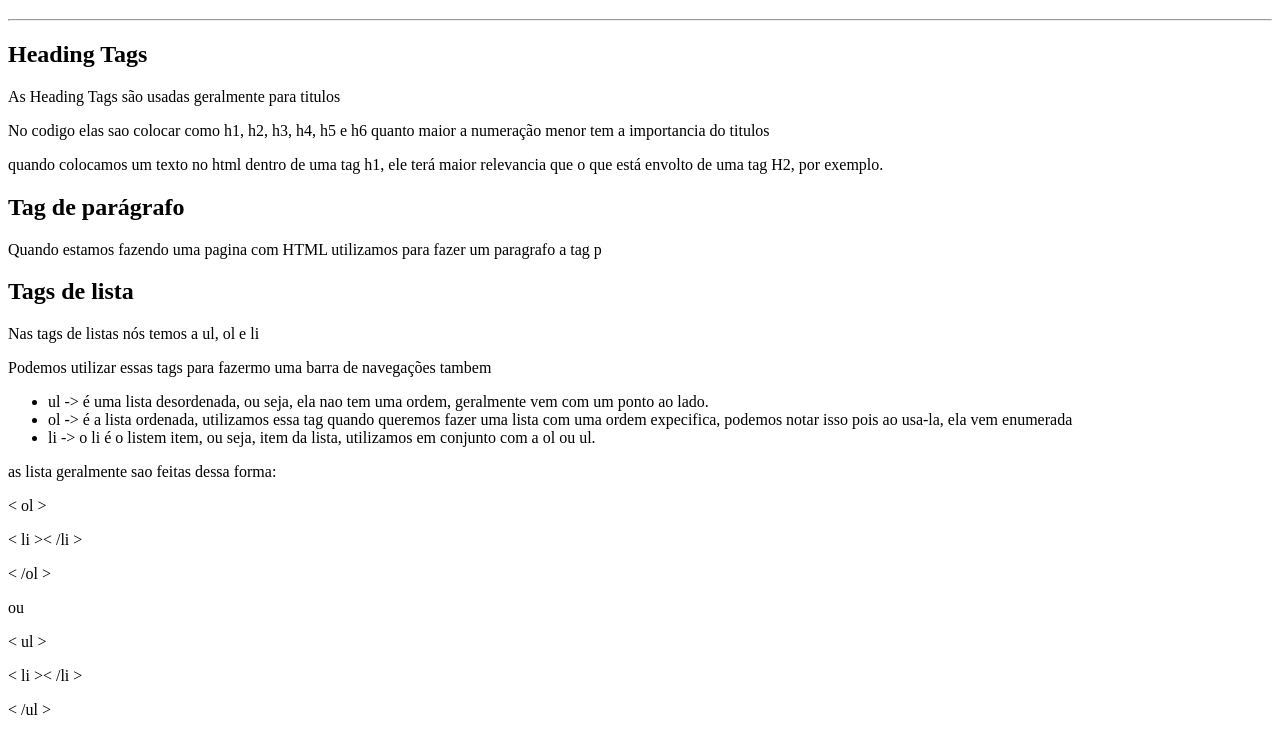
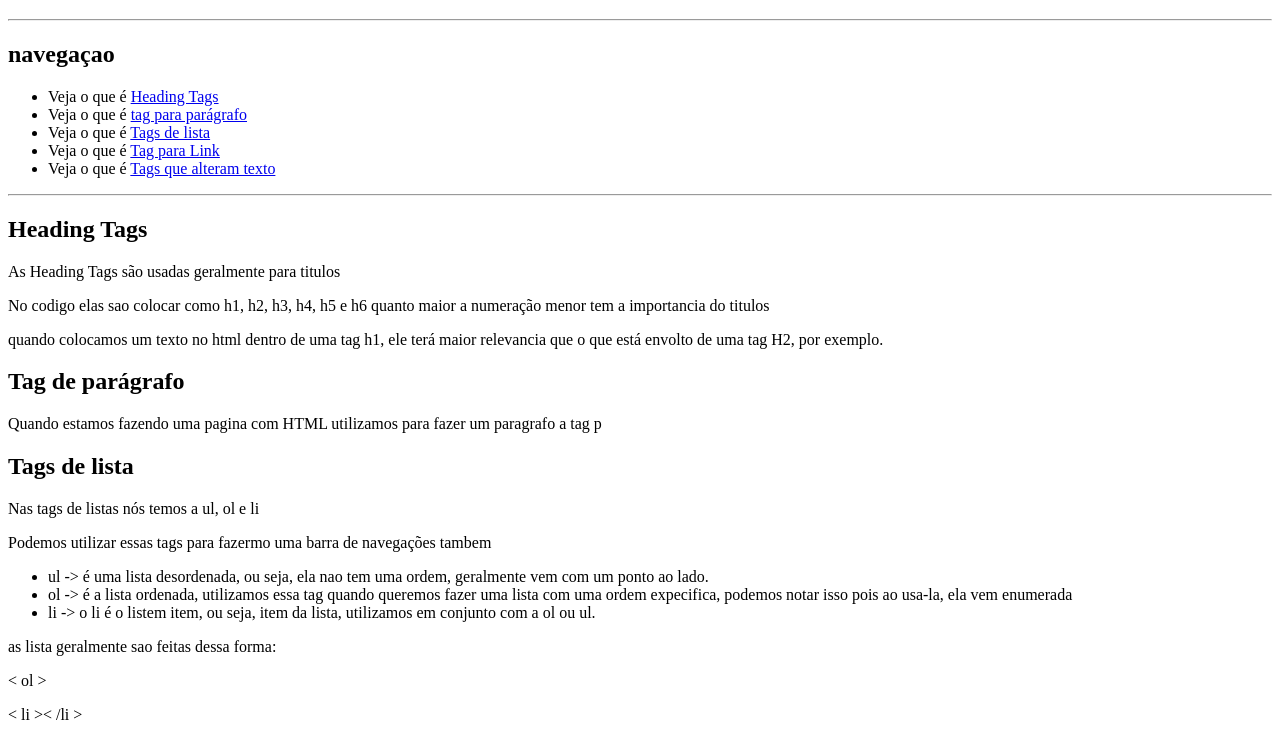
Before and after one commit to Edsaugusto/Primeiro-html-Dio, a plain HTML site: page index.html in a window 1280 px wide. Shown: the part 61-797 px from the top of the page. Drawn offline with Linux system fonts and the light colour scheme.

Commit message:
Adicionando menu de navegação

```diff
--- a/index.html
+++ b/index.html
@@ -8,6 +8,17 @@
 </head>
 <body>
     <h1> Explicando as Tags HTML</h1>
+    <hr \>
+    <h2>navegaçao</h2>
+    <nav>
+        <ul>
+            <li> Veja o que é <a href="#">Heading Tags</a></li>
+            <li> Veja o que é <a href="#">tag para parágrafo</a></li>
+            <li> Veja o que é <a href="#">Tags de lista</a></li>
+            <li> Veja o que é <a href="#">Tag para Link</a></li>
+            <li> Veja o que é <a href="#">Tags que alteram texto</a></li>
+        </ul>
+    </nav>
     <hr \>
 
     <h2> Heading Tags</h2>
@@ -34,6 +45,7 @@
     <p>< /ul ></p>
     <h2> tag para link</h2>
     <p> para colocamos um link nós utilizamos a tag a <a href="#"> < a href="LINK"> o link < /a ></a></p>
+    <p>Com a tag a vem junto um atributo href que serve para colocarmos o link para qual queremos direcionar o internauta</p>
     <h2>Tags que alteram texto</h2>
     <p> ainda temos tags que alteram o texto, por exemplo o <blockquote> < blockquote > utilizado para fazer uma citação < /blockquote ></blockquote></p>
     <p> temos a tag <i>< i > para deixar em italico < /i ></i></p>
```
